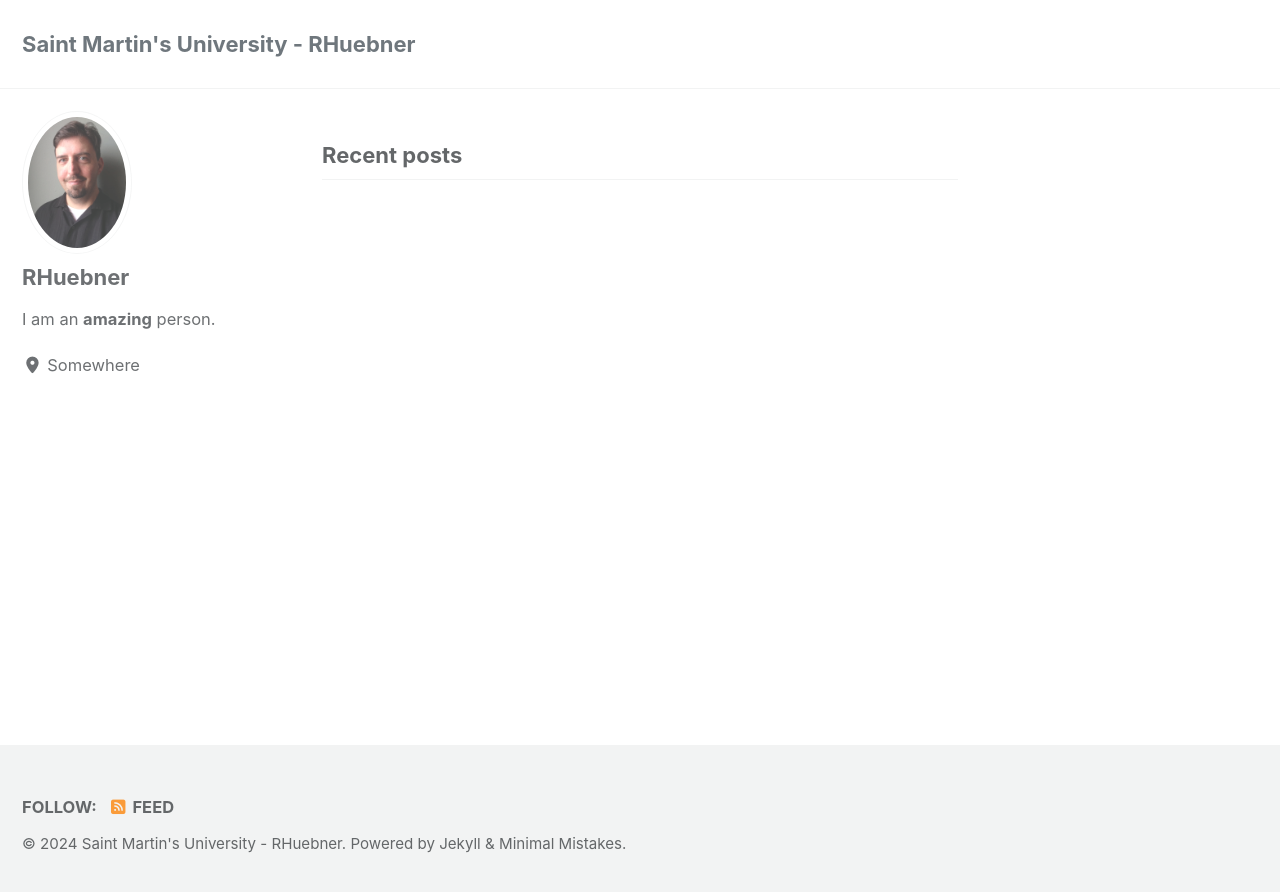
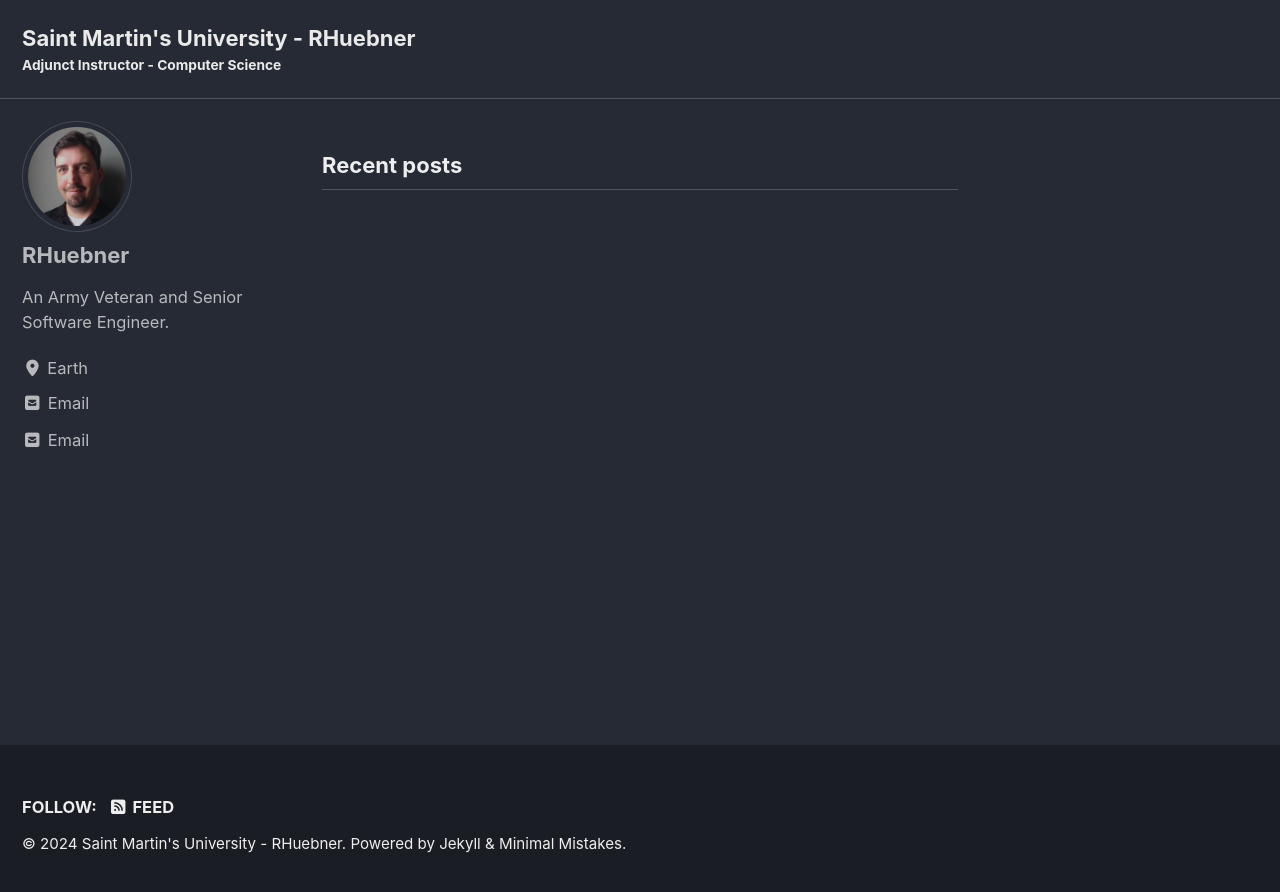
Before and after one commit to stmartin-rhuebner/stmartin-rhuebner.github.io, a Jekyll site: the page built from index.html, in a window 1280 px wide. Shown: the top 892 px of the page. Built offline with Jekyll 4.4.1, drawn with Linux system fonts in a browser that asks for light colours; cached includes are drawn as plain includes; the list of posts is cut into pages by our own code.

Commit message:
updated theme to dark

```diff
--- a/_config.yml
+++ b/_config.yml
@@ -10,16 +10,16 @@
 # Review documentation to determine if you should use `theme` or `remote_theme`
 # https://mmistakes.github.io/minimal-mistakes/docs/quick-start-guide/#installing-the-theme
 
-# theme                  : "minimal-mistakes-jekyll"
+theme                    : "minimal-mistakes-jekyll"
 # remote_theme           : "mmistakes/minimal-mistakes"
-minimal_mistakes_skin    : "default" # "air", "aqua", "contrast", "dark", "dirt", "neon", "mint", "plum", "sunrise"
+minimal_mistakes_skin    : "dark" # "air", "aqua", "contrast", "dark", "dirt", "neon", "mint", "plum", "sunrise"
 
 # Site Settings
 locale                   : "en-US"
 rtl                      : # true, false (default) # turns direction of the page into right to left for RTL languages
 title                    : "Saint Martin's University - RHuebner"
 title_separator          : "-"
-subtitle                 : # site tagline that appears below site title in masthead
+subtitle                 : "Adjunct Instructor - Computer Science" # site tagline that appears below site title in masthead
 name                     : "RHuebner"
 description              : "My unoffical GitHub Page for activities with Saint Martin's University."
 url                      : # the base hostname & protocol for your site e.g. "https://mmistakes.github.io"
@@ -28,7 +28,7 @@ repository               : # GitHub username/repo-name e.g. "mmistakes/minimal-m
 teaser                   : # path of fallback teaser image, e.g. "/assets/images/500x300.png"
 logo                     : # path of logo image to display in the masthead, e.g. "/assets/images/88x88.png"
 masthead_title           : # overrides the website title displayed in the masthead, use " " for no title
-breadcrumbs              : # true, false (default)
+breadcrumbs              : true # true, false (default)
 words_per_minute         : 200
 enable_copy_code_button  : # true, false (default)
 copyright                : # "copyright" name, defaults to site.title
@@ -53,7 +53,7 @@ comments:
     category_id          : # Shown during giscus setup at https://giscus.app
     discussion_term      : # "pathname" (default), "url", "title", "og:title"
     reactions_enabled    : # '1' for enabled (default), '0' for disabled
-    theme                : "dark" # "light" (default), "dark", "dark_dimmed", "transparent_dark", "preferred_color_scheme"
+    theme                : # "light" (default), "dark", "dark_dimmed", "transparent_dark", "preferred_color_scheme"
     strict               : # 1 for enabled, 0 for disabled (default)
     input_position       : # "top", "bottom" # The comment input box will be placed above or below the comments
     emit_metadata        : # 1 for enabled, 0 for disabled (default) # https://github.com/giscus/giscus/blob/main/ADVANCED-USAGE.md#imetadatamessage
@@ -115,13 +115,13 @@ analytics:
 author:
   name             : "RHuebner"
   avatar           : "assets/images/bio-photo.jpg" # path of avatar image, e.g. "/assets/images/bio-photo.jpg"
-  bio              : "I am an **amazing** person."
-  location         : "Somewhere"
-  email            :
+  bio              : "An Army Veteran and Senior Software Engineer."
+  location         : "Earth"
+  email            : "rhuebner@stmartin.edu"
   links:
     - label: "Email"
       icon: "fas fa-fw fa-envelope-square"
-      # url: "mailto:your.name@email.com"
+      url: "mailto:rhuebner@stmartin.edu"
     - label: "Website"
       icon: "fas fa-fw fa-link"
       # url: "https://your-website.com"
```
Also changed, not shown: assets/images/bio-photo.jpg.
